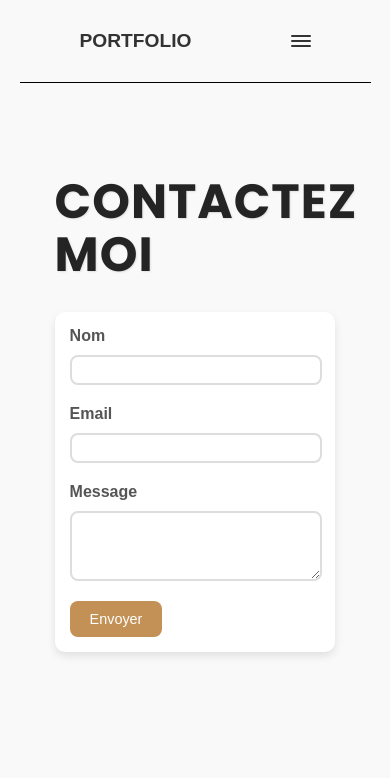
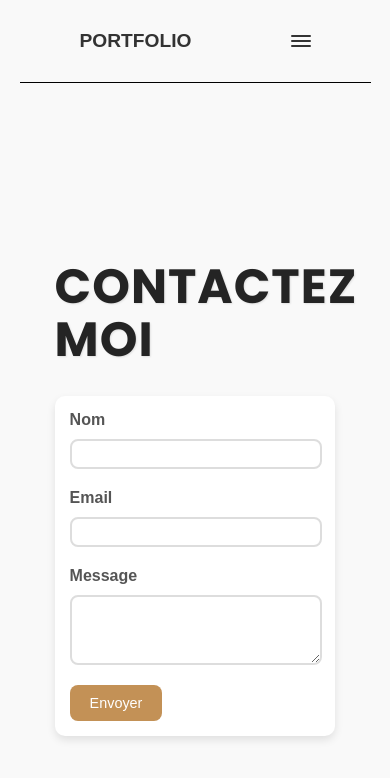
Before and after one commit to KyllianCorv/PortfolioTSE, a React (Create React App) app in the folder kykfolio/: page /ContactMe in a window 390 px wide. Shown: the top 778 px of the page. Built offline with nearby package versions, Linux system fonts and the light colour scheme; no server answers; a web font is replaced by a local one.

Commit message:
correction bug

```diff
--- a/kykfolio/src/css/ContactMe.css
+++ b/kykfolio/src/css/ContactMe.css
@@ -54,8 +54,9 @@ body {
   flex-direction: row;
   justify-content: space-between;
   align-items: center;
+  /* background-color: red; */
   width: 100%;
-  height: 90vh;
+  height: 100vh;
 }
 
 .text-section {
@@ -109,14 +110,6 @@ body {
 }
 
 @media screen and (max-width: 1200px) {
-  .App {
-    height: 100vh;
-    width: 90vw;
-    display: flex;
-    flex-direction: column;
-    margin-left: auto;
-    margin-right: auto;
-  }
   .text-section h1 {
     font-size: 6em;
   }
@@ -129,6 +122,7 @@ body {
 }
 
 @media screen and (max-width: 768px) {
+
   .text-section h1 {
     font-size: 4em;
   }
```
